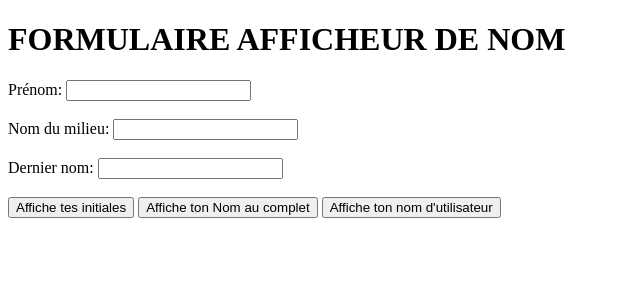
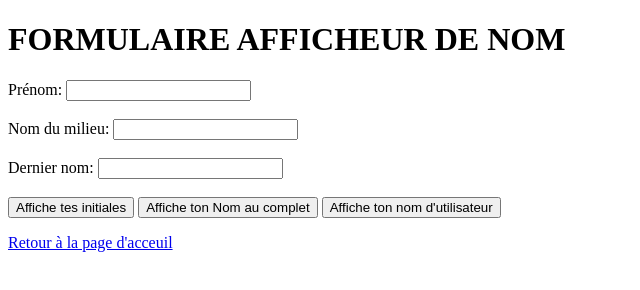
Before and after one commit to jordanbelanger/jordanbelanger.github.io, a plain HTML site: page noms.html in a window 1280 px wide. Shown: the whole page, without its empty margins (0-640 px from the left). Drawn offline with Linux system fonts and the light colour scheme.

Commit message:
Update noms.html

```diff
--- a/noms.html
+++ b/noms.html
@@ -80,3 +80,6 @@
 
  </body>
 </html>
+ <p>
+      <a href="https://jordanbelanger.github.io/">Retour à la page d'acceuil</a>
+      </p>
```
